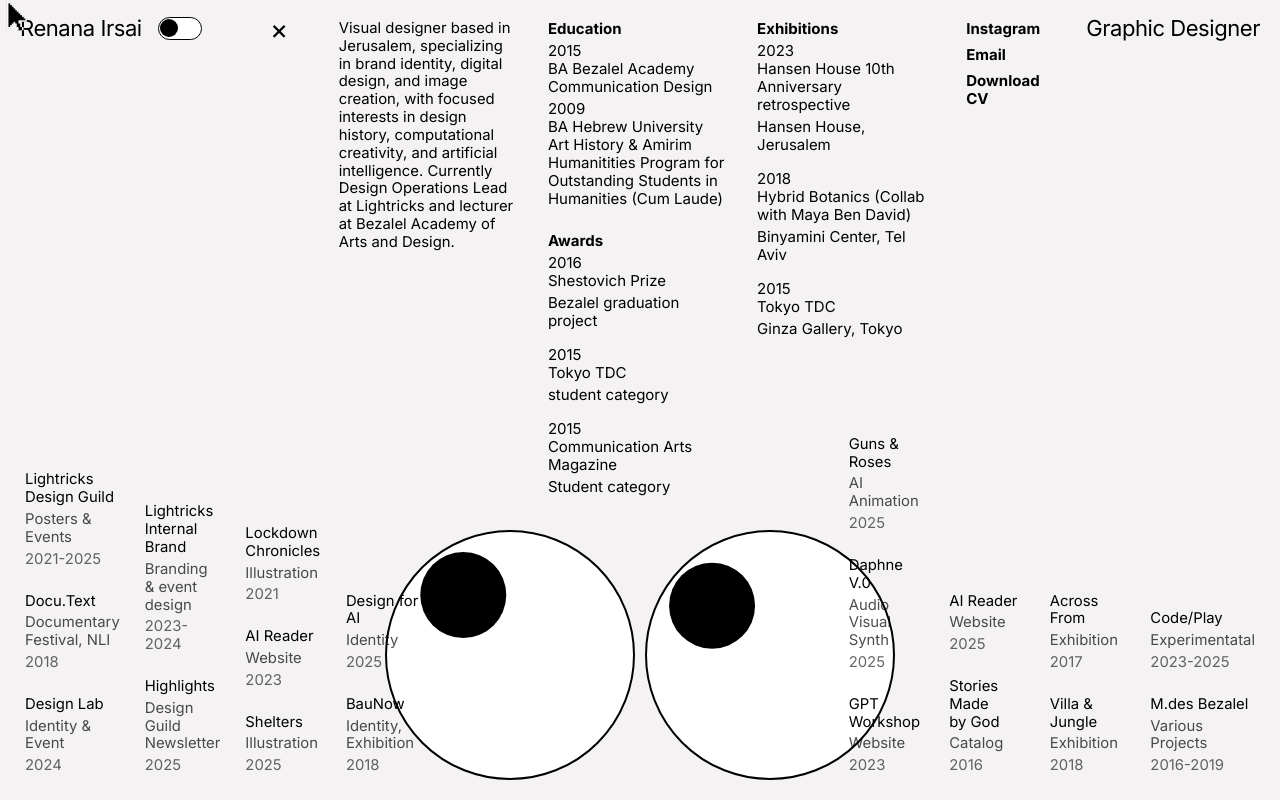
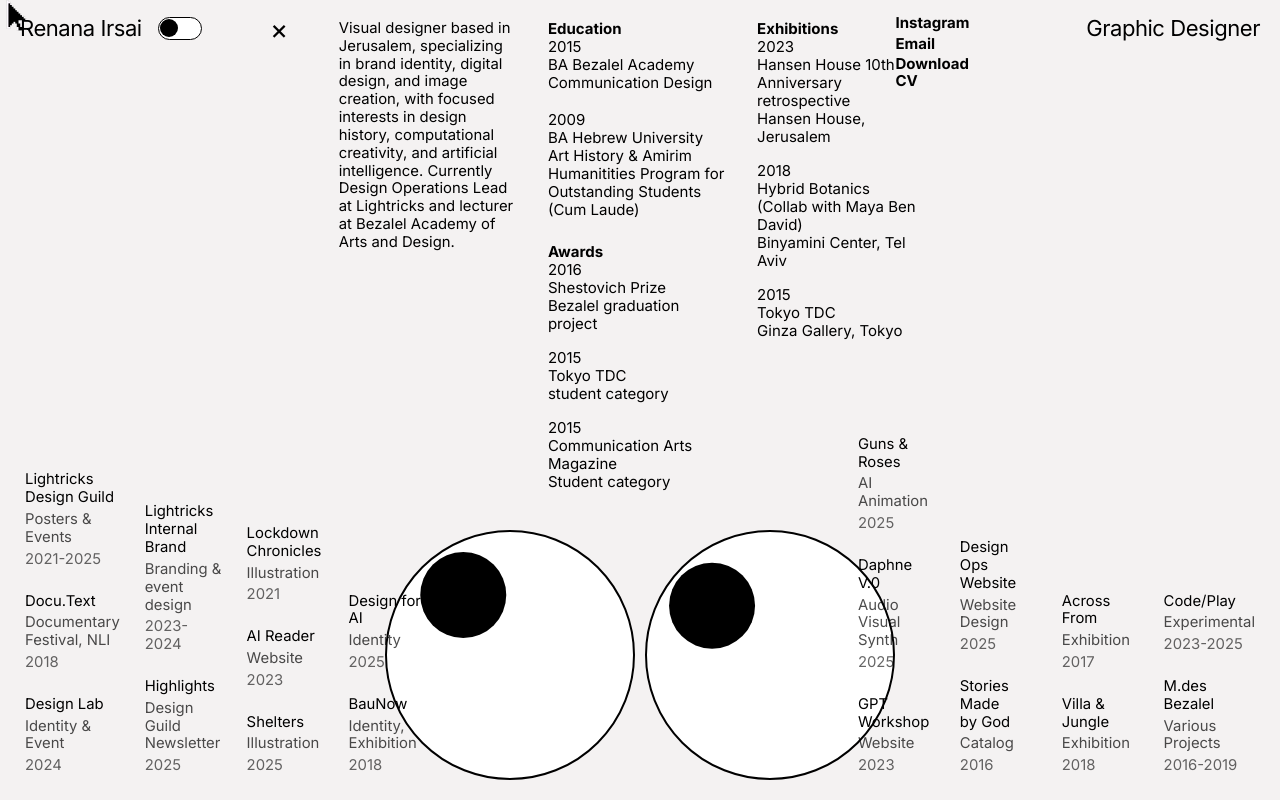
Before and after one commit to rirsai/Portfolio2025, a plain HTML site: page index.html in a window 1280 px wide. Both pictures are taken after a click on the button "Toggle about section". Drawn offline with Linux system fonts and the light colour scheme.

Commit message:
Update contact links and about section styling
- Moved contact links (Instagram, Email, Download CV) from about section to header in column 10
- Aligned contact links horizontally with H1 and vertically with Design Ops Website project
- Updated Instagram link to https://www.instagram.com/renana_irsai/
- Updated email link to r.irshai@gmail.com
- Converted CV download link to direct Google Drive download
- Standardized all line heights in about section to 1.2 for consistent spacing
- Fixed z-index and pointer-events to ensure contact links are clickable
- Added thumbnail previews for AI Reader, Lockdown Chronicles, and Design Lab projects

```diff
--- a/index.html
+++ b/index.html
@@ -35,8 +35,20 @@
                     </button>
                 </div>
 
-                <!-- Spacer columns 4-11 -->
-                <div class="col-8"></div>
+                <!-- Spacer columns 4-9 -->
+                <div class="col-6"></div>
+
+                <!-- Column 10: Contact links (aligned horizontally with H1, vertically with Design Ops Website) -->
+                <div class="contact-container-header">
+                    <div class="contact-section-header">
+                        <a href="https://www.instagram.com/renana_irsai/" target="_blank" rel="noopener noreferrer" class="contact-link"><strong>Instagram</strong></a>
+                        <a href="mailto:r.irshai@gmail.com" class="contact-link"><strong>Email</strong></a>
+                        <a href="https://drive.google.com/uc?export=download&id=17sdwGjwEHfR5Z1sXj1Gqb1YMvlOMBiPb" download class="contact-link"><strong>Download CV</strong></a>
+                    </div>
+                </div>
+
+                <!-- Spacer column 11 -->
+                <div class="col-1"></div>
 
                 <!-- Column 12: Title "Graphic Designer" (top right) -->
                 <div class="col-1 title-container">
@@ -62,8 +74,8 @@
                     <div class="education-container">
                         <h2 class="section-title"><strong>Education</strong></h2>
                         <div class="info-item">
-                            <p>2015<br> BA Bezalel Academy Communication Design</p>
-                            <p>2009<br> BA Hebrew University Art History & Amirim Humanitities Program for Outstanding Students in Humanities (Cum Laude)</p>
+                            <p>2015<br> BA Bezalel Academy Communication Design</p><br>
+                            <p>2009<br> BA Hebrew University Art History & Amirim Humanitities Program for Outstanding Students<br> (Cum Laude)</p>
                         </div>
                     </div>
 
@@ -90,11 +102,11 @@
                 <div class="exhibitions-container">
                     <h2 class="section-title"><strong>Exhibitions</strong></h2>
                     <div class="info-item">
-                        <p>2023<br>Hansen House 10th Anniversary retrospective</p>
+                        <p>2023<br>Hansen House 10th <br> Anniversary retrospective</p>
                         <p>Hansen House, Jerusalem</p>
                     </div>
                     <div class="info-item">
-                        <p>2018<br>Hybrid Botanics (Collab with Maya Ben David)</p>
+                        <p>2018<br>Hybrid Botanics <br> (Collab with Maya Ben David)</p>
                         <p>Binyamini Center, Tel Aviv</p>
                     </div>
                     <div class="info-item">
@@ -103,14 +115,6 @@
                     </div>
                 </div>
 
-                <!-- Column 10: Contact links -->
-                <div class="contact-container">
-                    <div class="contact-section">
-                        <a href="#" class="contact-link"><strong>Instagram</strong></a>
-                        <a href="mailto:your.email@example.com" class="contact-link"><strong>Email</strong></a>
-                        <a href="#" class="contact-link"><strong>Download CV</strong></a>
-                    </div>
-                </div>
             </div>
         </div>
     </section>
@@ -223,9 +227,9 @@
 
                 <!-- Column 10: Projects -->
                 <div class="col-1 projects-column">
-                    <div class="project-item" data-project="ai-reader">
-                        <h2 class="project-title">AI Reader</h2>
-                        <p class="project-details">Website</p>
+                    <div class="project-item" data-project="designops-website">
+                        <h2 class="project-title">Design Ops Website</h2>
+                        <p class="project-details">Website Design</p>
                         <p class="project-year">2025</p>
                     </div>
                     <div class="project-item" data-project="stories-made-by-god">
@@ -253,7 +257,7 @@
                 <div class="col-1 projects-column">
                     <div class="project-item" data-project="code-play">
                         <h2 class="project-title">Code/Play</h2>
-                        <p class="project-details">Experimentatal</p>
+                        <p class="project-details">Experimental</p>
                         <p class="project-year">2023-2025</p>
                     </div>
                     <div class="project-item" data-project="mdes-bezalel">
--- a/script.js
+++ b/script.js
@@ -364,6 +364,12 @@
                 imagePath = 'images/shelters-thumb.gif';
             } else if (projectId === 'daphne-v0') {
                 imagePath = 'images/Daphne-thumb.gif';
+            } else if (projectId === 'ai-reader') {
+                imagePath = 'images/ai-reader-thumb.gif';
+            } else if (projectId === 'lockdown-chronicles') {
+                imagePath = 'images/lockdown-chronicles-thumb.png';
+            } else if (projectId === 'design-lab') {
+                imagePath = 'images/design-lab-thumb.jpeg';
             }
             // Add more projects here as needed
 
--- a/styles.css
+++ b/styles.css
@@ -112,8 +112,9 @@
 h2 {
     font-size: 0.9375rem; /* 15px */
     font-weight: 400;
-    line-height: 1.2;
-    margin-bottom: 0.25rem;
+    line-height: 1.2; /* Consistent tight line height */
+    margin: 0; /* Remove default margin - spacing handled by containers */
+    padding: 0;
     text-transform: none; /* No uppercase */
 }
 
@@ -189,6 +190,7 @@
     padding: 0;
     align-self: start;
     height: fit-content;
+    pointer-events: none; /* Allow clicks to pass through to elements behind */
 }
 
 .title {
@@ -201,6 +203,7 @@
     line-height: 1.2;
     letter-spacing: -0.02em;
     display: block;
+    pointer-events: none; /* Allow clicks to pass through */
 }
 
 
@@ -345,6 +348,13 @@
     margin: 0;
     padding: 0;
     font-size: 0.928125rem; /* Match project items font size */
+    line-height: 1.2; /* Consistent tight line height */
+}
+
+.bio p {
+    margin: 0;
+    padding: 0;
+    line-height: 1.2; /* Consistent tight line height */
 }
 
 .education-awards-container {
@@ -373,13 +383,42 @@
 }
 
 .info-item p {
-    margin-bottom: 0.25rem;
+    margin: 0; /* Remove all margins for consistent line height */
+    padding: 0;
+    line-height: 1.2; /* Consistent tight line height - same as all other text */
 }
 
+.info-item h2 {
+    margin: 0 0 0.25rem 0; /* Only bottom margin for spacing after title */
+    padding: 0;
+    line-height: 1.2; /* Consistent tight line height */
+}
+
+/* Contact links in header (column 10, aligned horizontally with H1) */
+.contact-container-header {
+    grid-column: 10 / span 1; /* Column 10 - same as Design Ops Website */
+    padding: 0 5px 0 5px; /* Match projects-column padding (5px on all sides) to align with project items */
+    margin: 0; /* No margin */
+    align-self: start; /* Align to top - horizontally aligned with H1 */
+    position: relative;
+    z-index: 102; /* Higher than header (101) to ensure links are above header and clickable */
+    background-color: transparent; /* Transparent background like other header elements */
+}
+
+.contact-section-header {
+    display: flex;
+    flex-direction: column;
+    gap: 0.25rem; /* Reduced gap to bring links closer together */
+    margin-top: 0;
+}
+
+/* Old contact-container (in about section) - kept for reference but not used */
 .contact-container {
     grid-column: 10 / span 1; /* Explicitly set to column 10 */
     padding: 5px 10px 5px 5px; /* top right bottom left - 10px right padding */
     align-self: start; /* Align to top */
+    position: relative;
+    z-index: 103; /* Higher than title-container to ensure links are clickable */
 }
 
 .contact-section {
@@ -393,7 +432,11 @@
     color: inherit;
     text-decoration: none;
     font-size: 0.9375rem; /* 15px */
+    line-height: 1.1; /* Lower line height to bring links closer together */
     transition: opacity 0.2s ease;
+    position: relative;
+    z-index: 102; /* Higher than cursor trail to ensure clickability */
+    pointer-events: auto; /* Ensure links are clickable */
 }
 
 .contact-link:hover {
@@ -470,8 +513,8 @@
     left: 0;
     width: 100%;
     height: 100%;
-    pointer-events: none;
-    z-index: 9999;
+    pointer-events: none; /* Allow clicks to pass through */
+    z-index: 1; /* Lower z-index so it doesn't block interactive elements */
 }
 
 .cursor-arrow {
```
Also changed, not shown: images/design-lab-thumb.jpeg (added), images/lockdown-chronicles-thumb.png (added), 3 other files.
